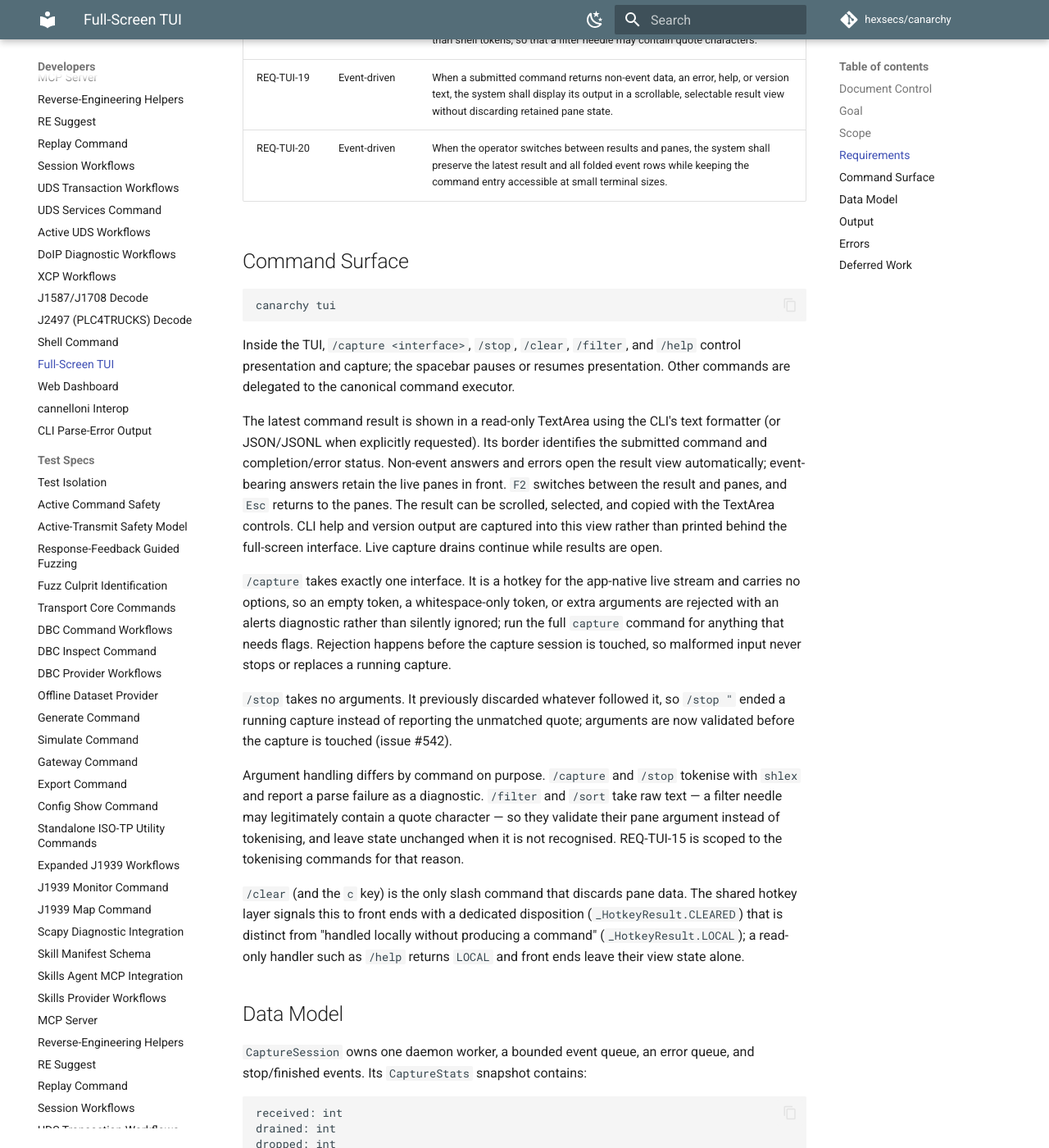
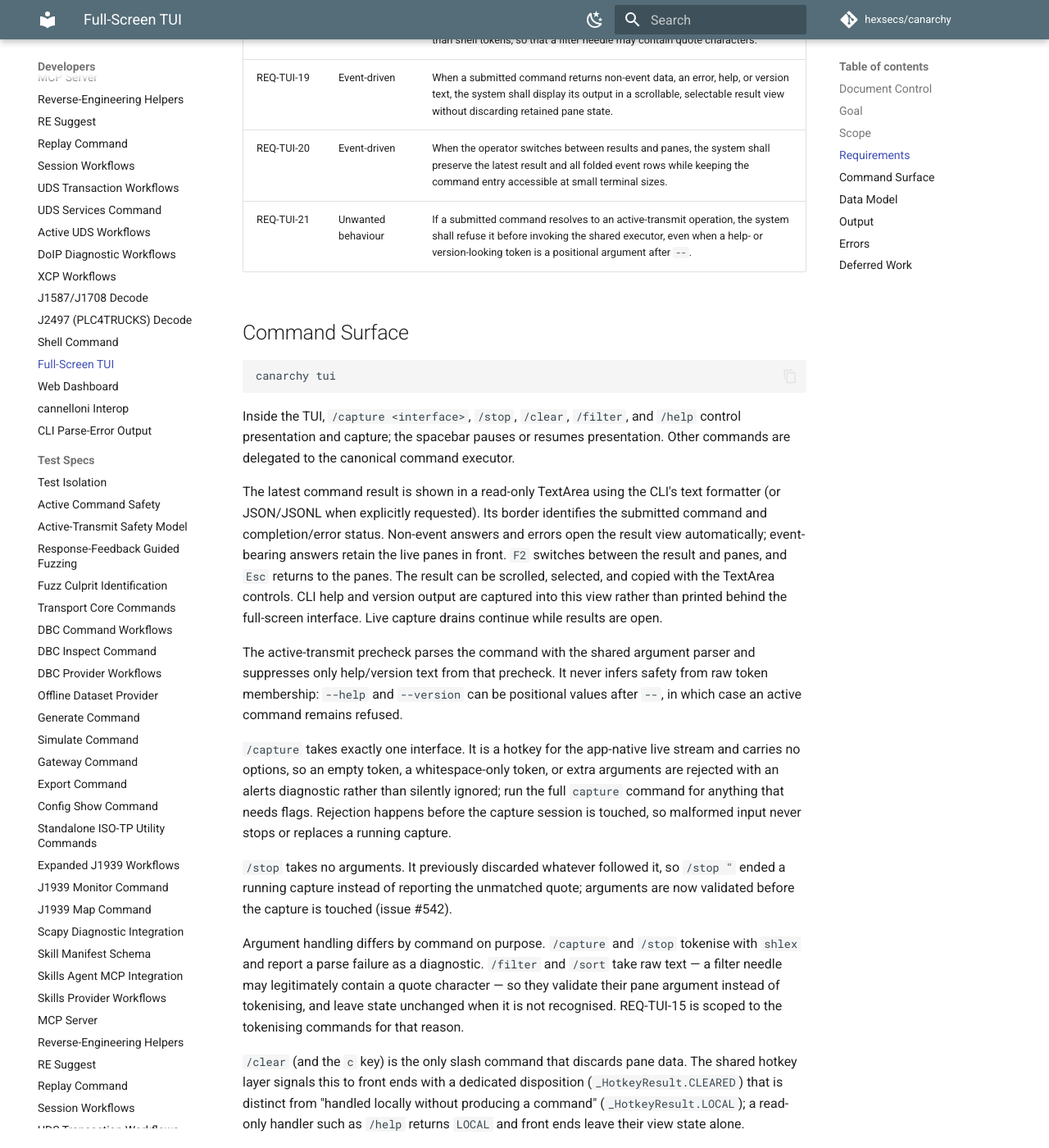
Before and after one commit to hexsecs/canarchy, an MkDocs documentation site: the page built from docs/design/tui-shell.md, in a window 1280 px wide and 1400 px high, scrolled down 2380 px. Shown: the whole window at 82% size. Built offline with MkDocs 1.6.1 and Material for MkDocs 9.7.7, drawn with Linux system fonts in a browser that asks for light colours; comment, search, counter and statistics services are not loaded.

Commit message:
fix: preserve TUI active-command guard with positional help tokens (fixes #521)

```diff
--- a/docs/design/tui-shell.md
+++ b/docs/design/tui-shell.md
@@ -41,6 +41,7 @@ This specification covers TUI launch, shared command execution, live capture lif
 | REQ-TUI-18 | Ubiquitous | The system shall treat `/filter` and `/sort` arguments as raw text rather than shell tokens, so that a filter needle may contain quote characters. |
 | REQ-TUI-19 | Event-driven | When a submitted command returns non-event data, an error, help, or version text, the system shall display its output in a scrollable, selectable result view without discarding retained pane state. |
 | REQ-TUI-20 | Event-driven | When the operator switches between results and panes, the system shall preserve the latest result and all folded event rows while keeping the command entry accessible at small terminal sizes. |
+| REQ-TUI-21 | Unwanted behaviour | If a submitted command resolves to an active-transmit operation, the system shall refuse it before invoking the shared executor, even when a help- or version-looking token is a positional argument after `--`. |
 
 ## Command Surface
 
@@ -51,6 +52,8 @@ canarchy tui
 Inside the TUI, `/capture <interface>`, `/stop`, `/clear`, `/filter`, and `/help` control presentation and capture; the spacebar pauses or resumes presentation. Other commands are delegated to the canonical command executor.
 
 The latest command result is shown in a read-only TextArea using the CLI's text formatter (or JSON/JSONL when explicitly requested). Its border identifies the submitted command and completion/error status. Non-event answers and errors open the result view automatically; event-bearing answers retain the live panes in front. `F2` switches between the result and panes, and `Esc` returns to the panes. The result can be scrolled, selected, and copied with the TextArea controls. CLI help and version output are captured into this view rather than printed behind the full-screen interface. Live capture drains continue while results are open.
+
+The active-transmit precheck parses the command with the shared argument parser and suppresses only help/version text from that precheck. It never infers safety from raw token membership: `--help` and `--version` can be positional values after `--`, in which case an active command remains refused.
 
 `/capture` takes exactly one interface. It is a hotkey for the app-native live stream and carries no options, so an empty token, a whitespace-only token, or extra arguments are rejected with an alerts diagnostic rather than silently ignored; run the full `capture` command for anything that needs flags. Rejection happens before the capture session is touched, so malformed input never stops or replaces a running capture.
 
```
Also changed, not shown: CHANGELOG.md (+1 -1 lines), 3 other files.
